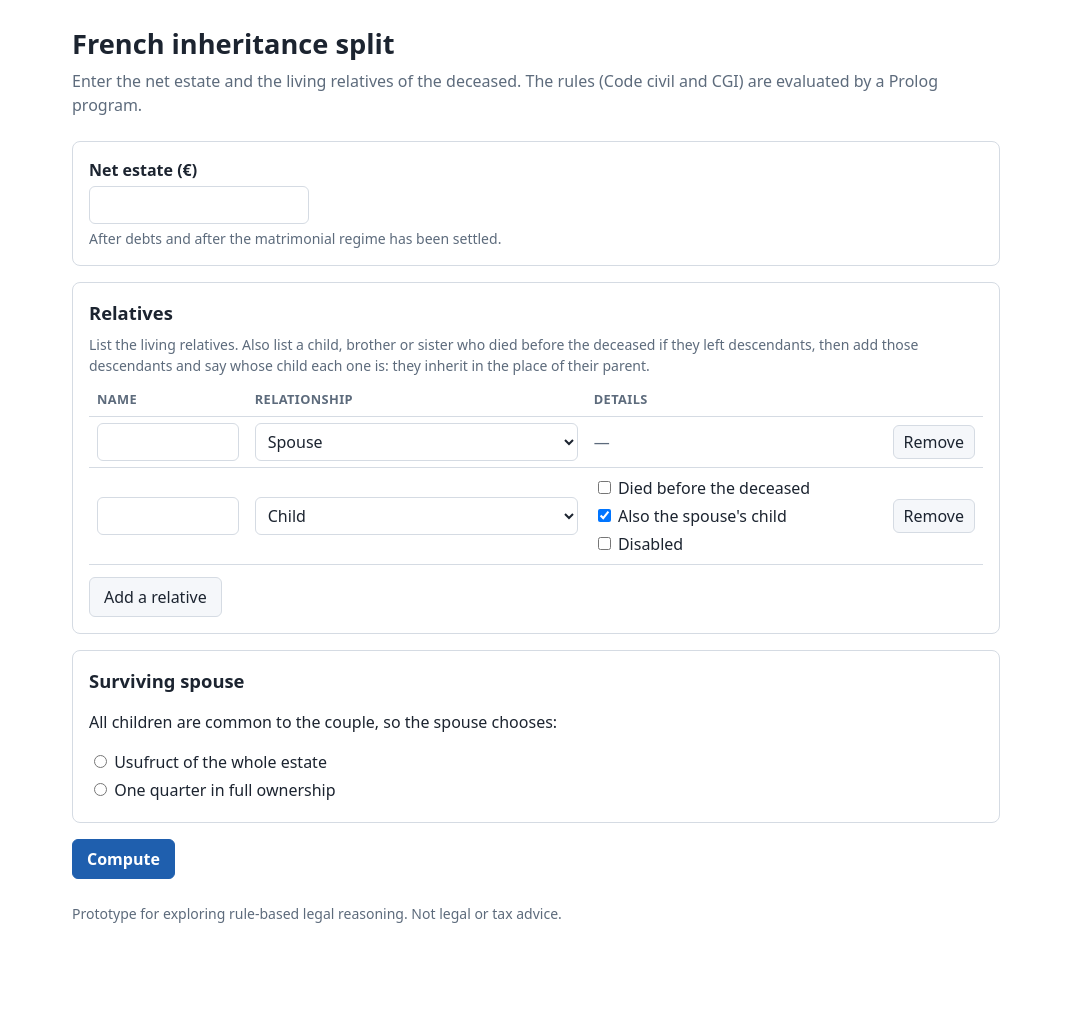
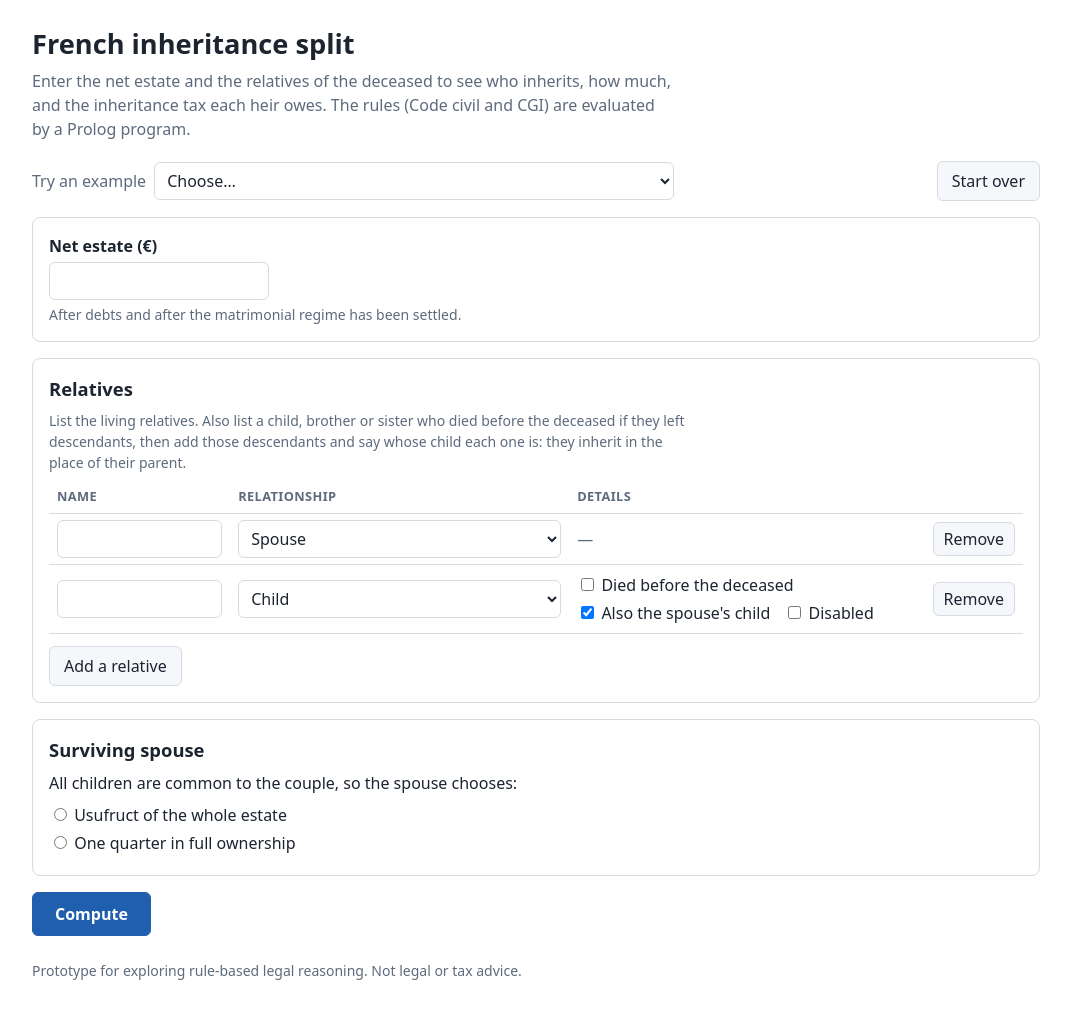
Before and after one commit to gaospina/seplans2, a Spring Boot app: page / in a window 1280 px wide. Shown: the whole page, without its empty margins (104-1175 px from the left). Before the commit the page ends 923 px from the top, so only its background shows below. Run offline with Spring Boot 4, Linux system fonts and the light colour scheme.

Commit message:
Iteration 4: explanations and usability
The rule base now returns each heir's computation (allowance parts, tax
bracket by bracket), warnings for input without effect, and the usufruct
valuation. The page shows a summary, a per-heir breakdown, flags input
problems on the fields before sending, and offers example families.

Co-Authored-By: Claude Fable 5.2 <noreply@anthropic.com>

```diff
--- a/src/main/resources/static/app.js
+++ b/src/main/resources/static/app.js
@@ -43,15 +43,52 @@ const NO_TAX_QUESTIONS = ["SPOUSE", "PACS_PARTNER", "COHABITANT"];
 const NEEDS_LINE = ["GRANDPARENT", "GREAT_GRANDPARENT", "UNCLE_AUNT", "GREAT_UNCLE_AUNT",
   "FIRST_COUSIN", "COLLATERAL_5", "COLLATERAL_6"];
 
+// Ready-made families. "via" is the position of the parent in the list.
+const EXAMPLES = [
+  { label: "Spouse and two common children (usufruct)", estate: 600000, option: "USUFRUCT", age: 65,
+    persons: [
+      { name: "Claire", relation: "SPOUSE" },
+      { name: "Luc", relation: "CHILD", common: true },
+      { name: "Emma", relation: "CHILD", common: true }] },
+  { label: "Blended family: spouse, one common child, one from a first marriage", estate: 500000,
+    persons: [
+      { name: "Claire", relation: "SPOUSE" },
+      { name: "Luc", relation: "CHILD", common: true },
+      { name: "Hugo", relation: "CHILD", common: false }] },
+  { label: "Grandchildren in place of a child who died", estate: 600000,
+    persons: [
+      { name: "Luc", relation: "CHILD" },
+      { name: "Anne", relation: "CHILD", predeceased: true },
+      { name: "Zoé", relation: "DESCENDANT", via: 1 },
+      { name: "Tom", relation: "DESCENDANT", via: 1 }] },
+  { label: "No children: father, a brother, and a nephew for a sister who died", estate: 400000,
+    persons: [
+      { name: "Jean", relation: "FATHER" },
+      { name: "Marc", relation: "SIBLING" },
+      { name: "Ève", relation: "SIBLING", predeceased: true },
+      { name: "Noa", relation: "SIBLING_DESCENDANT", via: 2 }] },
+  { label: "Distant relatives: an uncle and two cousins", estate: 300000,
+    persons: [
+      { name: "Paul", relation: "UNCLE_AUNT", line: "PATERNAL" },
+      { name: "Léa", relation: "FIRST_COUSIN", line: "MATERNAL" },
+      { name: "Inès", relation: "FIRST_COUSIN", line: "MATERNAL", disabled: true }] }
+];
+
 const form = document.getElementById("form");
+const estateInput = document.getElementById("estate");
+const ageInput = document.getElementById("spouse-age");
 const personsBody = document.querySelector("#persons tbody");
 const spouseSection = document.getElementById("spouse-section");
+const optionBlock = document.getElementById("option-block");
 const ageBlock = document.getElementById("age-block");
 const message = document.getElementById("message");
 const result = document.getElementById("result");
+const exampleSelect = document.getElementById("example");
 const euro = new Intl.NumberFormat("en-IE", { style: "currency", currency: "EUR" });
 
 let nextUid = 1;
+
+// --- building the form --------------------------------------------------------
 
 function labelled(text, control, before) {
   const label = document.createElement("label");
@@ -59,14 +96,22 @@ function labelled(text, control, before) {
   return label;
 }
 
-function addPerson(relation = "CHILD", name = "") {
+function checkbox(className, checked) {
+  const input = document.createElement("input");
+  input.type = "checkbox";
+  input.className = className;
+  input.checked = Boolean(checked);
+  return input;
+}
+
+function addPerson(person = {}) {
   const row = document.createElement("tr");
   row.dataset.uid = String(nextUid++);
 
   const nameInput = document.createElement("input");
   nameInput.type = "text";
   nameInput.className = "name";
-  nameInput.value = name;
+  nameInput.value = person.name || "";
   nameInput.setAttribute("aria-label", "Name");
 
   const select = document.createElement("select");
@@ -76,14 +121,10 @@ function addPerson(relation = "CHILD", name = "") {
     const optgroup = document.createElement("optgroup");
     optgroup.label = group;
     for (const [value, label] of Object.entries(relations)) {
-      optgroup.append(new Option(label, value, false, value === relation));
+      optgroup.append(new Option(label, value, false, value === (person.relation || "CHILD")));
     }
     select.append(optgroup);
   }
-
-  const predeceased = document.createElement("input");
-  predeceased.type = "checkbox";
-  predeceased.className = "predeceased";
 
   const via = document.createElement("select");
   via.className = "via";
@@ -93,19 +134,12 @@ function addPerson(relation = "CHILD", name = "") {
   line.add(new Option("Choose…", ""));
   line.add(new Option("Father's side", "PATERNAL"));
   line.add(new Option("Mother's side", "MATERNAL"));
+  line.value = person.line || "";
 
-  const common = document.createElement("input");
-  common.type = "checkbox";
-  common.className = "common";
-  common.checked = true;
-
-  const disabled = document.createElement("input");
-  disabled.type = "checkbox";
-  disabled.className = "disabled";
-
-  const exempt = document.createElement("input");
-  exempt.type = "checkbox";
-  exempt.className = "exempt";
+  const predeceased = checkbox("predeceased", person.predeceased);
+  const common = checkbox("common", person.common !== false);
+  const disabled = checkbox("disabled", person.disabled);
+  const exempt = checkbox("exempt", person.exempt);
 
   const none = document.createElement("span");
   none.className = "none";
@@ -137,7 +171,7 @@ function addPerson(relation = "CHILD", name = "") {
 
   nameInput.addEventListener("input", refresh);
   personsBody.append(row);
-  refresh();
+  return row;
 }
 
 function rows() {
@@ -164,22 +198,26 @@ function refresh() {
   for (const person of list) {
     const { row, relation } = person;
     const parents = PARENT_RELATIONS[relation];
+    const canDie = CAN_BE_REPRESENTED.includes(relation);
+    const dead = canDie && person.predeceased;
     const show = {
       via: Boolean(parents),
       line: NEEDS_LINE.includes(relation),
-      predeceased: CAN_BE_REPRESENTED.includes(relation),
+      predeceased: canDie,
       common: relation === "CHILD" && hasSpouse,
-      disabled: !NO_TAX_QUESTIONS.includes(relation) && !person.predeceased,
-      exempt: relation === "SIBLING" && !person.predeceased
+      disabled: !NO_TAX_QUESTIONS.includes(relation) && !dead,
+      exempt: relation === "SIBLING" && !dead
     };
 
     // Rebuild the list of possible parents, keeping the current choice if still valid.
     const via = row.querySelector(".via");
+    const wanted = row.dataset.via || person.via;
     const candidates = parents ? list.filter(p => p.uid !== person.uid && parents.includes(p.relation)) : [];
     via.replaceChildren(new Option(candidates.length ? "Choose…" : "Add the parent first", ""));
     for (const candidate of candidates) {
-      via.add(new Option(candidate.name, candidate.uid, false, candidate.uid === person.via));
+      via.add(new Option(candidate.name, candidate.uid, false, candidate.uid === wanted));
     }
+    delete row.dataset.via;
 
     for (const [name, visible] of Object.entries(show)) {
       row.querySelector("." + name).closest("label").hidden = !visible;
@@ -188,18 +226,99 @@ function refresh() {
   }
 
   // The spouse's option exists when every child who inherits or is represented is common.
-  const represented = new Set(list.map(p => p.via).filter(Boolean));
-  const stems = list.filter(p => p.relation === "CHILD" && (!p.predeceased || represented.has(p.uid)));
+  const current = rows();
+  const represented = new Set(current.map(p => p.via).filter(Boolean));
+  const stems = current.filter(p => p.relation === "CHILD" && (!p.predeceased || represented.has(p.uid)));
   const optionApplies = hasSpouse && stems.length > 0 && stems.every(p => p.common);
   spouseSection.hidden = !optionApplies;
   ageBlock.hidden = !(optionApplies && form.elements.option.value === "USUFRUCT");
 }
 
-function showMessage(text, kind) {
-  message.textContent = text;
-  message.className = kind;
+function clearForm() {
+  personsBody.replaceChildren();
+  estateInput.value = "";
+  ageInput.value = "";
+  for (const radio of form.elements.option) radio.checked = false;
+  clearProblems();
+  result.hidden = true;
+}
+
+function loadExample(example) {
+  clearForm();
+  estateInput.value = example.estate;
+  const added = example.persons.map(person => addPerson(person));
+  example.persons.forEach((person, i) => {
+    if (person.via !== undefined) added[i].dataset.via = added[person.via].dataset.uid;
+  });
+  if (example.option) form.elements.option.value = example.option;
+  if (example.age) ageInput.value = example.age;
+  refresh();
+}
+
+// --- checking the input before sending ---------------------------------------
+
+function clearProblems() {
+  message.hidden = true;
+  message.replaceChildren();
+  for (const element of form.querySelectorAll("[aria-invalid]")) element.removeAttribute("aria-invalid");
+}
+
+function showProblems(problems) {
+  const list = document.createElement("ul");
+  for (const problem of problems) {
+    if (problem.element) problem.element.setAttribute("aria-invalid", "true");
+    const item = document.createElement("li");
+    item.textContent = problem.text;
+    list.append(item);
+  }
+  message.replaceChildren(problems.length === 1 ? problems[0].text : "Please correct the following:");
+  if (problems.length > 1) message.append(list);
   message.hidden = false;
+  const first = problems.find(p => p.element);
+  if (first) (first.element.matches("fieldset") ? first.element.querySelector("input") : first.element).focus();
+  else message.scrollIntoView({ block: "nearest" });
 }
+
+/** Problems the page can see for itself; the rule base checks the rest. */
+function findProblems(list) {
+  const problems = [];
+  const estate = Number(estateInput.value);
+  if (estateInput.value === "" || !(estate > 0)) {
+    problems.push({ element: estateInput, text: "Enter the net estate, an amount greater than zero." });
+  }
+  if (list.length === 0) {
+    problems.push({ element: document.getElementById("add"), text: "Add at least one relative." });
+  }
+  for (const person of list) {
+    if (PARENT_RELATIONS[person.relation] && !person.via) {
+      problems.push({ element: person.row.querySelector(".via"),
+        text: person.name + ": choose whose child this person is. Add the parent to the list first if needed, even if they died before the deceased." });
+    }
+    if (NEEDS_LINE.includes(person.relation) && !person.line) {
+      problems.push({ element: person.row.querySelector(".line"),
+        text: person.name + ": say whether this relative is on the father's or the mother's side." });
+    }
+  }
+  for (const relation of ["SPOUSE", "FATHER", "MOTHER"]) {
+    const same = list.filter(p => p.relation === relation);
+    if (same.length > 1) {
+      problems.push({ element: same[1].row.querySelector(".relation"),
+        text: "There can be only one " + RELATIONS[relation].toLowerCase() + "." });
+    }
+  }
+  if (!spouseSection.hidden && !form.elements.option.value) {
+    problems.push({ element: optionBlock, text: "Choose the spouse's option." });
+  }
+  if (!ageBlock.hidden) {
+    const age = Number(ageInput.value);
+    if (ageInput.value === "" || !Number.isInteger(age) || age < 0 || age > 130) {
+      problems.push({ element: ageInput, text: "Enter the spouse's age in whole years." });
+    }
+  }
+  return problems;
+}
+
+// --- showing the result -------------------------------------------------------
 
 function money(value) {
   return value === null || value === undefined ? "—" : euro.format(value);
@@ -212,17 +331,67 @@ function cell(row, text, numeric) {
   return td;
 }
 
-function showResult(heirs) {
+function line(table, label, amount, className) {
+  const row = table.insertRow();
+  if (className) row.className = className;
+  cell(row, label);
+  cell(row, amount, true);
+}
+
+function explanation(heir, usufructPercent) {
+  const details = document.createElement("details");
+  const summary = document.createElement("summary");
+  const outcome = document.createElement("span");
+  outcome.textContent = heir.heir
+    ? " — " + RIGHTS[heir.right].toLowerCase() + " of " + heir.fraction + ", " + money(heir.tax) + " tax"
+    : " — not an heir";
+  summary.append(heir.name, outcome);
+
+  const body = document.createElement("div");
+  body.className = "body";
+  const why = document.createElement("p");
+  why.textContent = heir.basis;
+  body.append(why);
+
+  if (heir.heir) {
+    const tax = document.createElement("p");
+    tax.textContent = heir.taxBasis;
+    body.append(tax);
+
+    const table = document.createElement("table");
+    let valueLabel = "Share: " + heir.fraction + " of the estate";
+    if (heir.right === "usufruct") valueLabel += ", usufruct valued at " + usufructPercent + " %";
+    if (heir.right === "bare") valueLabel += ", bare ownership valued at " + (100 - usufructPercent) + " %";
+    line(table, valueLabel, money(heir.value));
+    if (heir.taxStatus === "exempt") {
+      line(table, "Tax", "Exempt");
+    } else {
+      for (const part of heir.allowanceParts) line(table, part.label, money(part.amount), "sub");
+      const entitled = heir.allowanceParts.reduce((sum, part) => sum + part.amount, 0);
+      line(table, entitled > heir.allowance ? "Allowance applied, limited to the share" : "Allowance applied",
+        "− " + money(heir.allowance));
+      line(table, "Taxable amount", money(heir.taxable), "total");
+      for (const bracket of heir.brackets) {
+        line(table, money(bracket.from) + " to " + money(bracket.to) + " at " + bracket.rate + " %",
+          money(bracket.tax), "sub");
+      }
+      line(table, "Tax", money(heir.tax), "total");
+    }
+    line(table, "Net received", money(heir.net), "total");
+    body.append(table);
+  }
+  details.append(summary, body);
+  return details;
+}
+
+function showResult(response, estate) {
   const body = document.querySelector("#heirs tbody");
-  const foot = document.querySelector("#heirs tfoot");
-  const reasons = document.getElementById("reasons");
+  const explanations = document.getElementById("explanations");
   body.replaceChildren();
-  foot.replaceChildren();
-  reasons.replaceChildren();
+  explanations.replaceChildren();
 
   let totalTax = 0;
-  let split = false;
-  for (const heir of heirs) {
+  for (const heir of response.heirs) {
     const row = body.insertRow();
     cell(row, heir.name);
     cell(row, RELATIONS[heir.relation]);
@@ -235,54 +404,74 @@ function showResult(heirs) {
       cell(row, money(heir.tax), true);
       cell(row, money(heir.net), true);
       totalTax += heir.tax;
-      split = split || heir.right !== "full";
     } else {
       row.className = "not-heir";
       cell(row, "Not an heir");
       for (let i = 0; i < 6; i++) cell(row, "—", true);
     }
-    const reason = document.createElement("li");
-    const who = document.createElement("strong");
-    who.textContent = heir.name + ": ";
-    reason.append(who, [heir.basis, heir.taxBasis].filter(Boolean).join(" "));
-    reasons.append(reason);
+    explanations.append(explanation(heir, response.usufructPercent));
   }
 
-  const total = foot.insertRow();
-  const label = total.insertCell();
-  label.colSpan = 7;
-  label.textContent = "Total tax";
-  cell(total, money(totalTax), true);
-  total.insertCell();
+  const anyHeir = response.heirs.some(heir => heir.heir);
+  document.getElementById("sum-estate").textContent = money(estate);
+  document.getElementById("sum-tax").textContent = money(totalTax);
+  document.getElementById("sum-net").textContent = anyHeir ? money(estate - totalTax) : money(0);
 
-  document.getElementById("valuation-note").hidden = !split;
+  const note = document.getElementById("note");
+  note.textContent = response.message || "";
+  note.hidden = !response.message;
+
+  const warnings = document.getElementById("warnings");
+  warnings.replaceChildren(...response.warnings.map(text => {
+    const item = document.createElement("li");
+    item.textContent = text;
+    return item;
+  }));
+  warnings.hidden = response.warnings.length === 0;
+
+  const valuation = document.getElementById("valuation-note");
+  valuation.hidden = response.usufructPercent === null;
+  if (response.usufructPercent !== null) {
+    valuation.textContent = "At the spouse's age the usufruct is worth " + response.usufructPercent
+      + " % of full ownership and the bare ownership " + (100 - response.usufructPercent)
+      + " % (CGI art. 669). The values above use this valuation.";
+  }
+
   result.hidden = false;
+  result.scrollIntoView({ behavior: "smooth", block: "start" });
 }
 
 async function submit(event) {
   event.preventDefault();
-  message.hidden = true;
+  clearProblems();
   result.hidden = true;
 
   const list = rows();
+  const problems = findProblems(list);
+  if (problems.length > 0) {
+    showProblems(problems);
+    return;
+  }
+
   const hasSpouse = list.some(p => p.relation === "SPOUSE");
   const index = new Map(list.map((p, i) => [p.uid, i]));
-  const option = form.elements.option.value;
-  const age = document.getElementById("spouse-age").value;
   const request = {
-    estate: document.getElementById("estate").value || null,
-    persons: list.map(p => ({
-      name: p.rawName,
-      relation: p.relation,
-      alive: !(CAN_BE_REPRESENTED.includes(p.relation) && p.predeceased),
-      via: PARENT_RELATIONS[p.relation] && index.has(p.via) ? index.get(p.via) : null,
-      line: NEEDS_LINE.includes(p.relation) && p.line ? p.line : null,
-      commonChild: hasSpouse && p.relation === "CHILD" && p.common,
-      disabled: !NO_TAX_QUESTIONS.includes(p.relation) && !p.predeceased && p.disabled,
-      siblingExemption: p.relation === "SIBLING" && !p.predeceased && p.exempt
-    })),
-    spouseOption: !spouseSection.hidden && option ? option : null,
-    spouseAge: !ageBlock.hidden && age !== "" ? Number(age) : null
+    estate: estateInput.value,
+    persons: list.map(p => {
+      const dead = CAN_BE_REPRESENTED.includes(p.relation) && p.predeceased;
+      return {
+        name: p.rawName,
+        relation: p.relation,
+        alive: !dead,
+        via: PARENT_RELATIONS[p.relation] && index.has(p.via) ? index.get(p.via) : null,
+        line: NEEDS_LINE.includes(p.relation) && p.line ? p.line : null,
+        commonChild: hasSpouse && p.relation === "CHILD" && p.common,
+        disabled: !NO_TAX_QUESTIONS.includes(p.relation) && !dead && p.disabled,
+        siblingExemption: p.relation === "SIBLING" && !dead && p.exempt
+      };
+    }),
+    spouseOption: !spouseSection.hidden ? form.elements.option.value : null,
+    spouseAge: !ageBlock.hidden ? Number(ageInput.value) : null
   };
 
   const button = document.getElementById("submit");
@@ -295,21 +484,42 @@ async function submit(event) {
     });
     const body = await response.json();
     if (body.status === "ok") {
-      if (body.message) showMessage(body.message, "info");
-      showResult(body.heirs);
+      showResult(body, Number(estateInput.value));
     } else {
-      showMessage(body.message || "The computation failed.", body.status === "unsupported" ? "info" : "error");
+      showProblems([{ text: body.message || "The computation failed." }]);
     }
   } catch (error) {
-    showMessage("The server could not be reached.", "error");
+    showProblems([{ text: "The server could not be reached." }]);
   } finally {
     button.disabled = false;
   }
 }
 
-document.getElementById("add").addEventListener("click", () => addPerson());
+// --- wiring -------------------------------------------------------------------
+
+EXAMPLES.forEach((example, i) => exampleSelect.add(new Option(example.label, String(i))));
+exampleSelect.addEventListener("change", () => {
+  if (exampleSelect.value !== "") loadExample(EXAMPLES[Number(exampleSelect.value)]);
+  exampleSelect.value = "";
+});
+document.getElementById("reset").addEventListener("click", () => {
+  clearForm();
+  addPerson({ relation: "SPOUSE" });
+  addPerson({ relation: "CHILD" });
+  refresh();
+  estateInput.focus();
+});
+document.getElementById("add").addEventListener("click", () => {
+  const row = addPerson();
+  refresh();
+  row.querySelector(".name").focus();
+});
 form.addEventListener("change", refresh);
+form.addEventListener("input", event => {
+  if (event.target.hasAttribute("aria-invalid")) event.target.removeAttribute("aria-invalid");
+});
 form.addEventListener("submit", submit);
 
-addPerson("SPOUSE");
-addPerson("CHILD");
+addPerson({ relation: "SPOUSE" });
+addPerson({ relation: "CHILD" });
+refresh();
--- a/src/main/resources/static/index.html
+++ b/src/main/resources/static/index.html
@@ -8,9 +8,20 @@
 </head>
 <body>
 <main>
-  <h1>French inheritance split</h1>
-  <p class="lead">Enter the net estate and the living relatives of the deceased. The rules
-    (Code civil and CGI) are evaluated by a Prolog program.</p>
+  <header>
+    <h1>French inheritance split</h1>
+    <p class="lead">Enter the net estate and the relatives of the deceased to see who inherits,
+      how much, and the inheritance tax each heir owes. The rules (Code civil and CGI) are
+      evaluated by a Prolog program.</p>
+  </header>
+
+  <div class="toolbar">
+    <label for="example">Try an example</label>
+    <select id="example">
+      <option value="">Choose…</option>
+    </select>
+    <button type="button" id="reset">Start over</button>
+  </div>
 
   <form id="form" novalidate>
     <section>
@@ -37,13 +48,13 @@
 
     <section id="spouse-section" hidden>
       <h2>Surviving spouse</h2>
-      <div id="option-block">
-        <p>All children are common to the couple, so the spouse chooses:</p>
+      <fieldset id="option-block">
+        <legend>All children are common to the couple, so the spouse chooses:</legend>
         <label class="choice"><input type="radio" name="option" value="USUFRUCT">
           Usufruct of the whole estate</label>
         <label class="choice"><input type="radio" name="option" value="QUARTER">
           One quarter in full ownership</label>
-      </div>
+      </fieldset>
       <div id="age-block">
         <label for="spouse-age">Spouse's age</label>
         <input id="spouse-age" type="number" min="0" max="130" step="1">
@@ -51,13 +62,23 @@
       </div>
     </section>
 
+    <div id="message" role="alert" hidden></div>
+
     <button type="submit" id="submit">Compute</button>
   </form>
 
-  <p id="message" role="alert" hidden></p>
-
   <section id="result" hidden>
     <h2>Result</h2>
+
+    <dl id="summary">
+      <div><dt>Estate</dt><dd id="sum-estate"></dd></div>
+      <div><dt>Total tax</dt><dd id="sum-tax"></dd></div>
+      <div><dt>Net to the heirs</dt><dd id="sum-net"></dd></div>
+    </dl>
+
+    <p id="note" class="notice" hidden></p>
+    <ul id="warnings" class="notice" hidden></ul>
+
     <div class="scroll">
       <table id="heirs">
         <thead>
@@ -66,13 +87,12 @@
             <th class="num">Tax</th><th class="num">Net</th></tr>
         </thead>
         <tbody></tbody>
-        <tfoot></tfoot>
       </table>
     </div>
-    <p class="hint" id="valuation-note" hidden>Usufruct and bare ownership are shown at their
-      fiscal valuation, which depends on the spouse's age.</p>
-    <h3>Why</h3>
-    <ul id="reasons"></ul>
+    <p class="hint" id="valuation-note" hidden></p>
+
+    <h3>How each amount is computed</h3>
+    <div id="explanations"></div>
   </section>
 
   <footer>Prototype for exploring rule-based legal reasoning. Not legal or tax advice.</footer>
--- a/src/main/resources/static/style.css
+++ b/src/main/resources/static/style.css
@@ -4,6 +4,7 @@
   --line: #d5dbe3;
   --surface: #f5f7fa;
   --accent: #1f5fae;
+  --error: #b42318;
   --error-bg: #fdecec;
   --error-text: #8a1f1f;
   --info-bg: #fff6dd;
@@ -20,13 +21,18 @@ body {
   background: #fff;
 }
 
-main { max-width: 960px; margin: 0 auto; padding: 24px 16px 48px; }
+main { max-width: 1040px; margin: 0 auto; padding: 24px 16px 48px; }
 
 h1 { font-size: 1.7rem; margin: 0 0 4px; }
 h2 { font-size: 1.15rem; margin: 0 0 8px; }
-h3 { font-size: 1rem; margin: 20px 0 6px; }
-.lead { color: var(--muted); margin: 0 0 24px; }
-.hint { color: var(--muted); font-size: 0.875rem; margin: 4px 0 0; }
+h3 { font-size: 1rem; margin: 24px 0 8px; }
+.lead { color: var(--muted); margin: 0 0 20px; max-width: 70ch; }
+.hint { color: var(--muted); font-size: 0.875rem; margin: 4px 0 0; max-width: 80ch; }
+
+.toolbar { display: flex; flex-wrap: wrap; align-items: center; gap: 8px; margin-bottom: 16px; }
+.toolbar label { margin: 0; font-weight: 400; color: var(--muted); }
+.toolbar select { flex: 1 1 220px; min-width: 0; max-width: 520px; }
+.toolbar #reset { margin-left: auto; }
 
 form > section, #result {
   border: 1px solid var(--line);
@@ -37,6 +43,8 @@ form > section, #result {
 
 label { display: block; font-weight: 600; margin-bottom: 4px; }
 label.choice { font-weight: 400; margin: 4px 0; }
+fieldset { border: 0; padding: 0; margin: 0; }
+legend { padding: 0; margin-bottom: 4px; }
 
 input[type="number"], input[type="text"], select {
   font: inherit;
@@ -60,7 +72,10 @@ button {
   color: var(--text);
   cursor: pointer;
 }
-button[type="submit"] { background: var(--accent); border-color: var(--accent); color: #fff; font-weight: 600; }
+button[type="submit"] {
+  background: var(--accent); border-color: var(--accent); color: #fff;
+  font-weight: 600; padding: 9px 22px;
+}
 button.remove { padding: 4px 10px; }
 button:disabled { opacity: 0.6; cursor: default; }
 
```
Also changed, not shown: other parts of src/main/resources/static/style.css (+25 -7 lines), PLAN.md (+7 -4 lines), src/main/java/org/seplans/api/HeirResult.java (+24 -7 lines), src/main/java/org/seplans/api/SuccessionResponse.java (+9 -5 lines), src/main/java/org/seplans/service/SuccessionService.java (+22 -4 lines), README.md, 4 other files.
